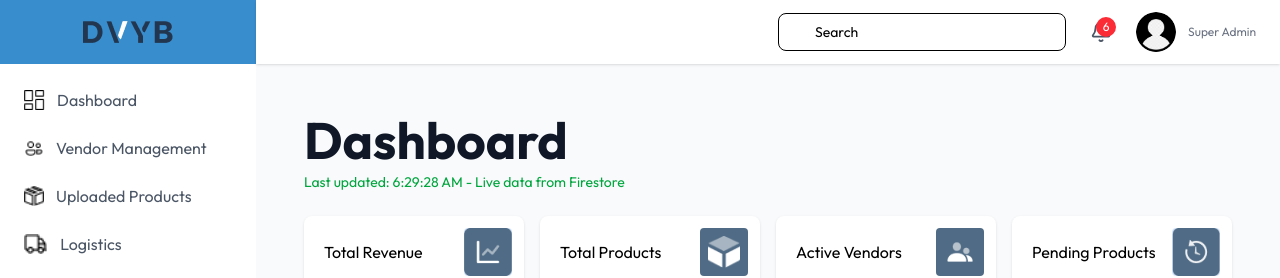
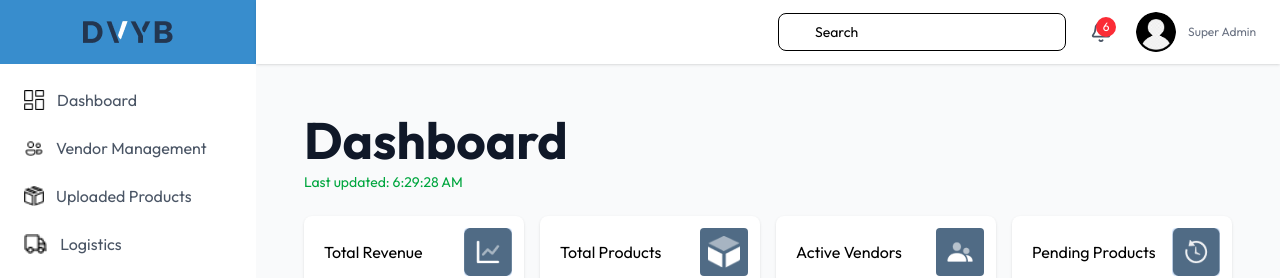
Before and after one commit to DomsGlobal9/Super_Admin, a React (Vite) app: page /layout/dashboard in a window 1280 px wide. Shown: the top 278 px of the page. Built offline with nearby package versions, Linux system fonts and the light colour scheme; no server answers; the database is empty; a web font is replaced by a local one.

Commit message:
removed the livedata text

```diff
--- a/src/pages/Dashboard.jsx
+++ b/src/pages/Dashboard.jsx
@@ -288,7 +288,7 @@ const Dashboard = () => {
           <h1 className="text-2xl  font-bold text-gray-900">Dashboard</h1>
           {lastUpdated && (
             <p className="text-sm text-green-600 mt-1">
-              Last updated: {lastUpdated.toLocaleTimeString()} - Live data from Firestore
+              Last updated: {lastUpdated.toLocaleTimeString()}
             </p>
           )}
         </div>
--- a/src/pages/VendorManagement.jsx
+++ b/src/pages/VendorManagement.jsx
@@ -332,7 +332,7 @@ export default function VendorManagement() {
           <h2 className="text-2xl sm:text-3xl font-bold text-gray-800">Vendor Management</h2>
           {lastUpdated && (
             <p className="text-sm text-green-600 mt-1">
-              Last updated: {lastUpdated.toLocaleTimeString()} - Live data from Firestore
+              Last updated: {lastUpdated.toLocaleTimeString()}
             </p>
           )}
         </div>
```
Also changed, not shown: src/components/Navbar.jsx (+27 -0 lines).
